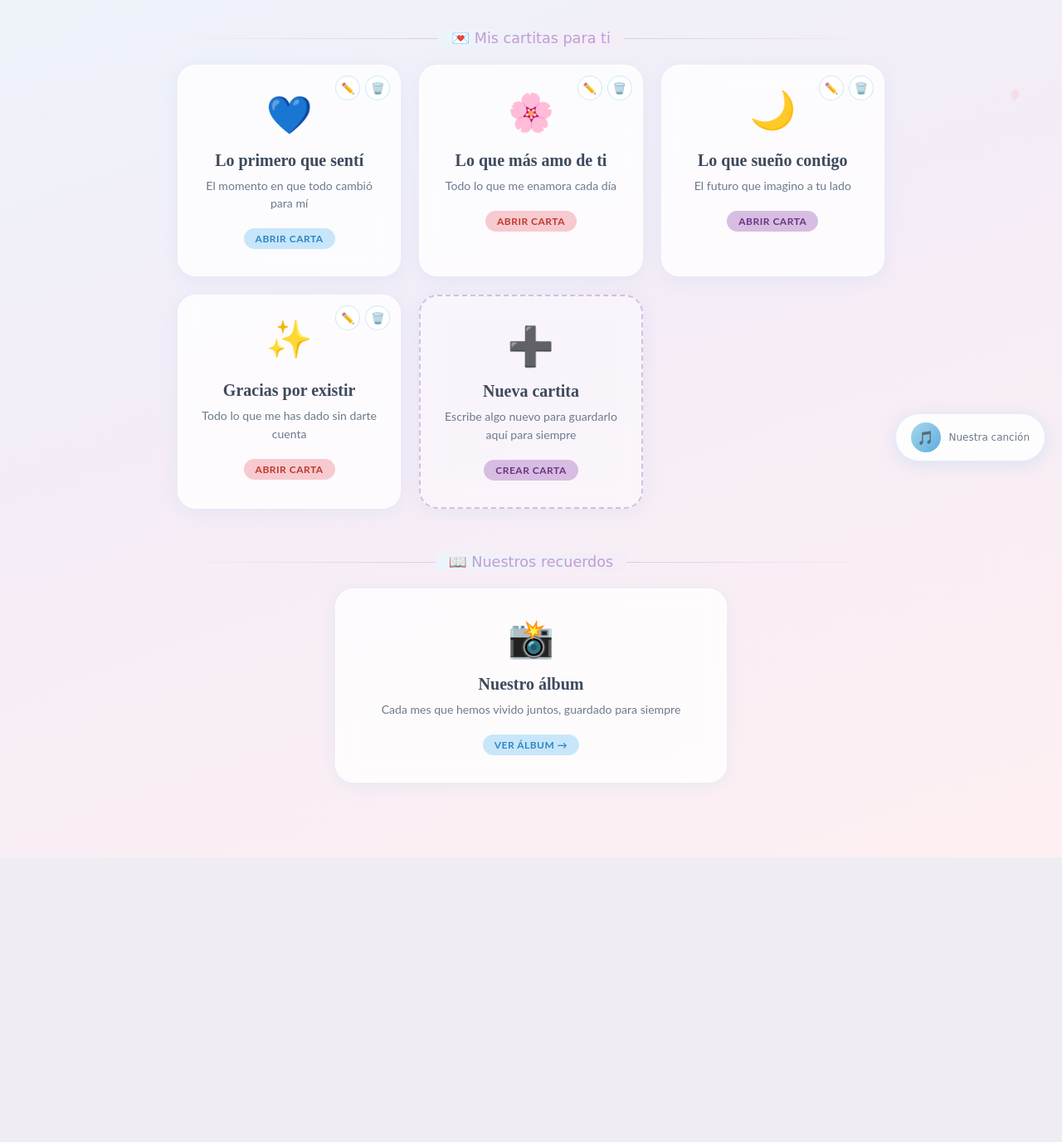
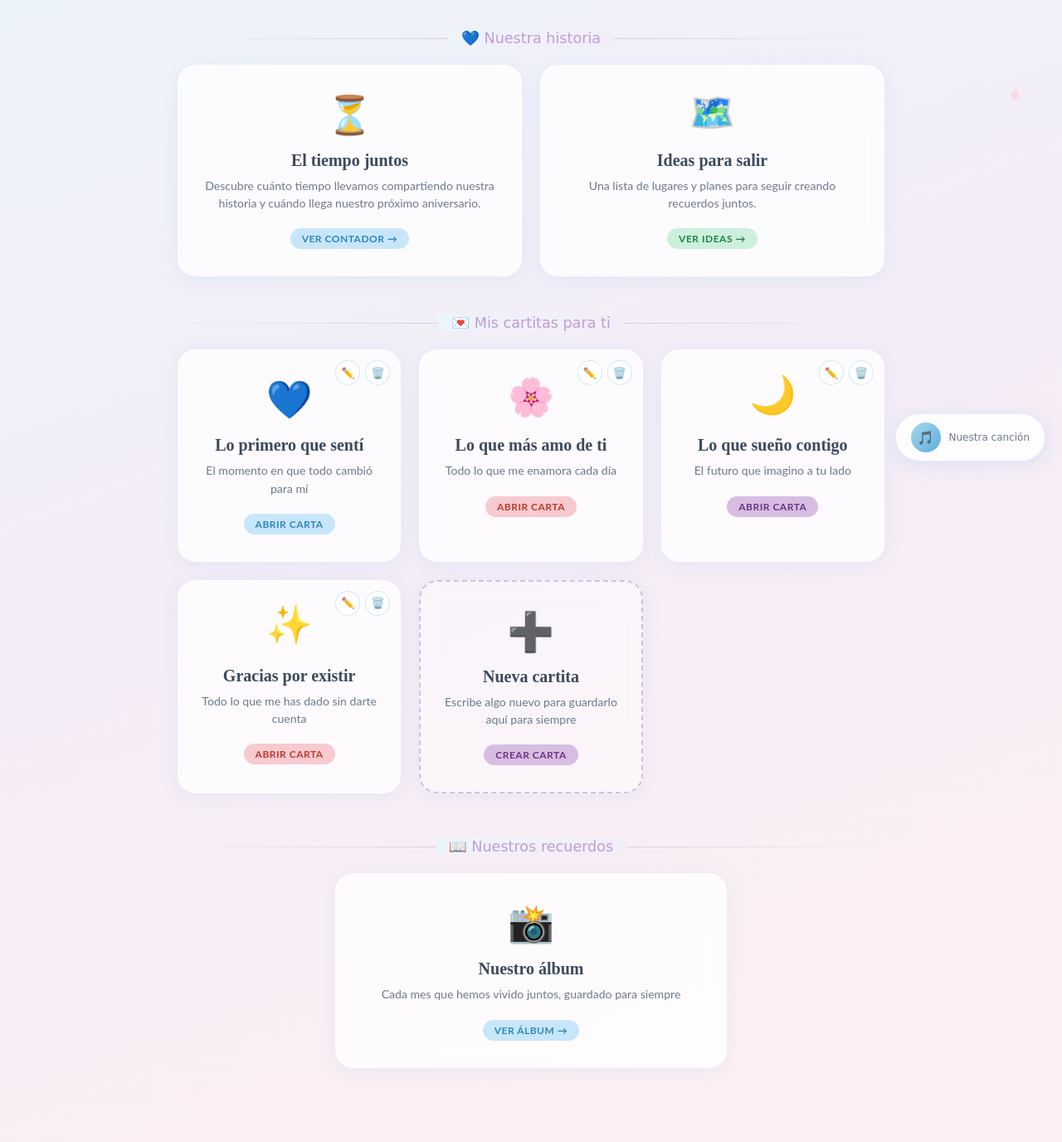
Before and after one commit to NickOpra74/regalo_leonor, a Flask app: page /menu in a window 1280 px wide. Shown: the part 224-1600 px from the top of the page at 83% size. Before the commit the page ends 1257 px from the top, so only its background shows below. Run offline with Flask 3, Linux system fonts and the light colour scheme; the visitor is signed in with stand-in values (Sample User, id 1).

Commit message:
Update menu.html

```diff
--- a/regalos-leonor/templates/menu.html
+++ b/regalos-leonor/templates/menu.html
@@ -415,6 +415,24 @@
     <p>Aquí guardé todo lo que siento por ti. Explora cada rincón con calma.</p>
   </header>
 
+  <!-- TIEMPO JUNTOS -->
+  <div class="section-sep"><span>💙 Nuestra historia</span></div>
+
+  <div class="menu-grid" style="max-width:900px;">
+    <a href="{{ url_for('tiempo') }}" class="menu-card fade-in-up" style="animation-delay:0.1s;">
+      <span class="card-icon">⏳</span>
+      <h2>El tiempo juntos</h2>
+      <p>Descubre cuánto tiempo llevamos compartiendo nuestra historia y cuándo llega nuestro próximo aniversario.</p>
+      <span class="card-tag tag-azul">Ver contador →</span>
+    </a>
+    <a href="{{ url_for('planes') }}" class="menu-card fade-in-up" style="animation-delay:0.2s;">
+      <span class="card-icon">🗺️</span>
+      <h2>Ideas para salir</h2>
+      <p>Una lista de lugares y planes para seguir creando recuerdos juntos.</p>
+      <span class="card-tag tag-verde">Ver ideas →</span>
+    </a>
+  </div>
+
   <!-- CARTAS DE AMOR (se cargan desde la base de datos) -->
   <div class="section-sep"><span>💌 Mis cartitas para ti</span></div>
 
```
